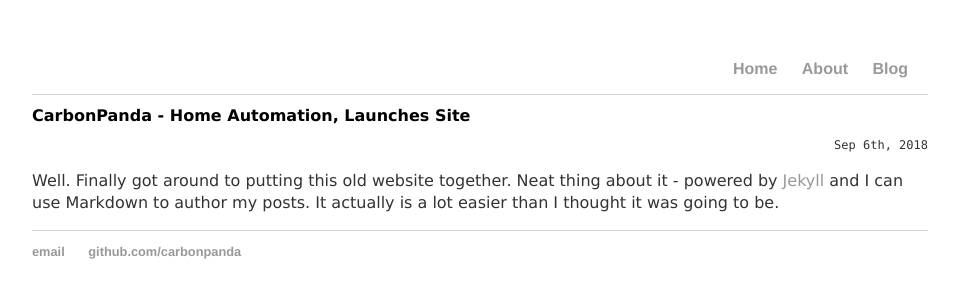
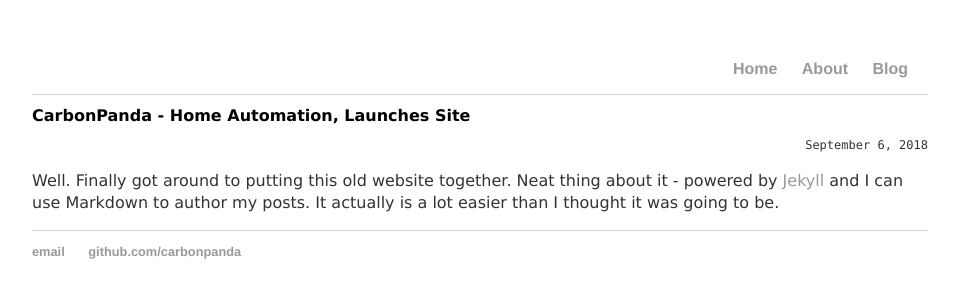
Before and after one commit to carbonpanda/carbonpanda.github.io, a Jekyll site: the page built from _posts/2018-09-06-carbonpanda-site-launched.md, in a window 1280 px wide. Shown: the top 300 px of the page, without its empty margins (160-1118 px from the left). Built offline with Jekyll 4.4.1, drawn with Linux system fonts in a browser that asks for light colours.

Commit message:
Update post.html

```diff
--- a/_layouts/post.html
+++ b/_layouts/post.html
@@ -2,7 +2,7 @@
 layout: default
 ---
 <h1>{{ page.title }}</h1>
-<p class="meta">{{ page.date | date_to_string: "ordinal", "US" }}</p>
+<p class="meta">{{ page.date | date: "%B %-d, %Y" }}</p>
 
 <div class="post">
   {{ content }}
```
